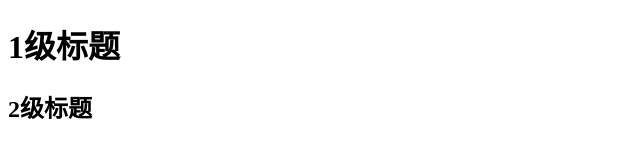
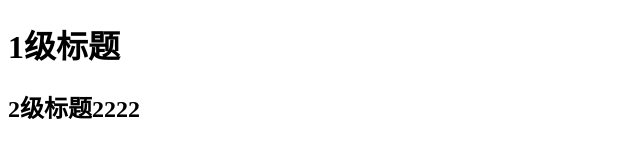
Before and after one commit to weixubo1314521/project_01, a plain HTML site: page index.html in a window 1280 px wide. Shown: the full height of the page, 0-640 px from the left. Drawn offline with Linux system fonts and the light colour scheme.

Commit message:
修改了index.html文件

```diff
--- a/index.html
+++ b/index.html
@@ -9,7 +9,7 @@
 <body>
     <!-- ctrl + D -->
     <h1>1级标题</h1>
-    <h2>2级标题</h2>
+    <h2>2级标题2222</h2>
 
 </body>
 </html>
```
